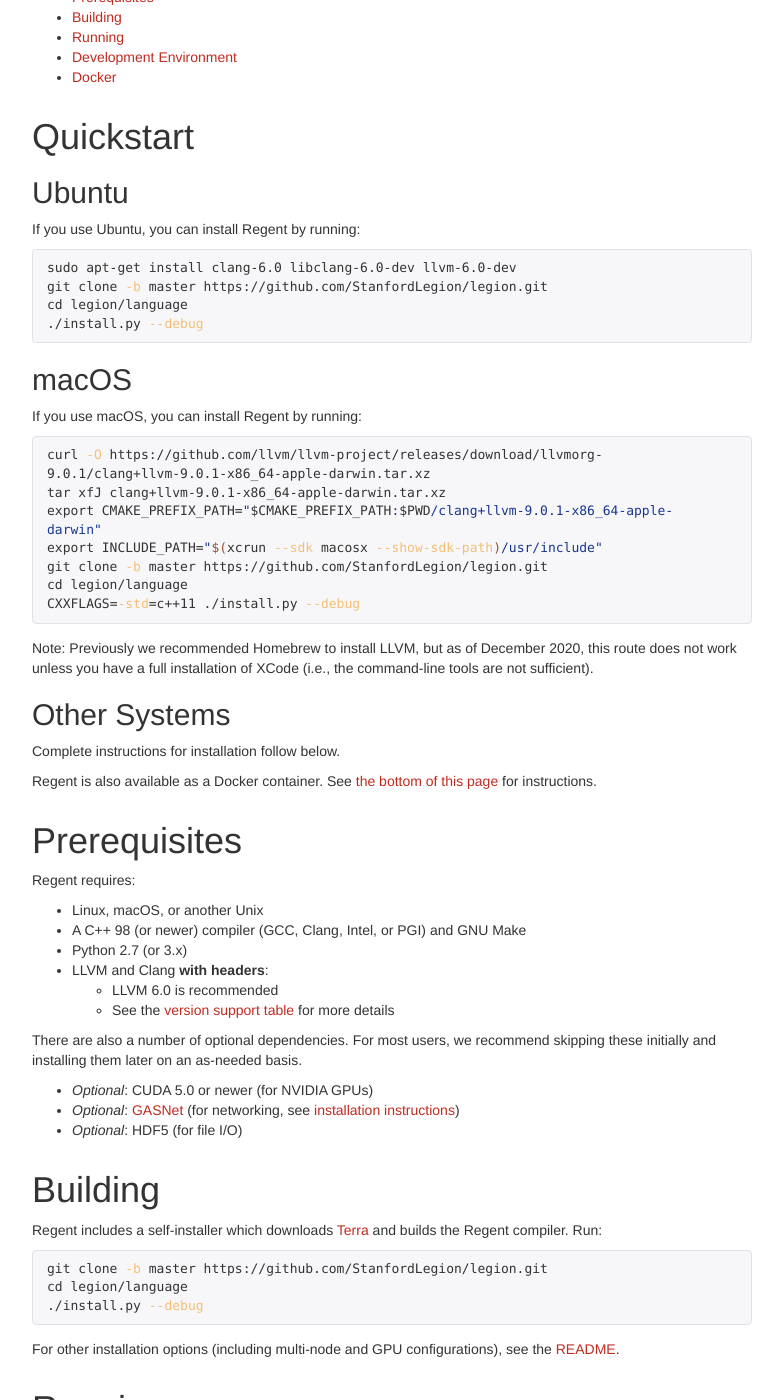
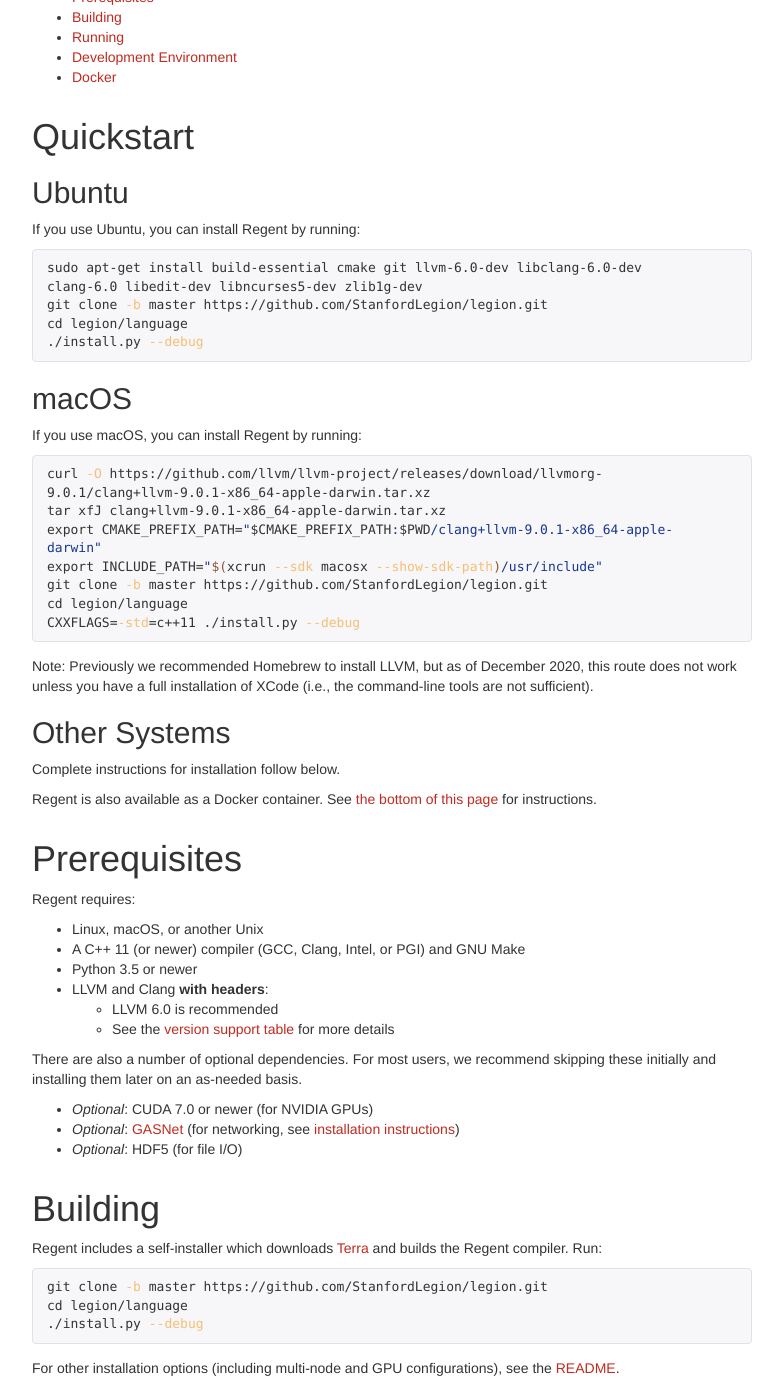
Before and after one commit to StanfordLegion/regent-lang.org, a Jekyll site: the page built from install.md, in a window 1280 px wide and 1400 px high, scrolled down 253 px. Shown: the whole window, without its empty margins (248-1031 px from the left). Built offline with Jekyll 4.4.1, drawn with Linux system fonts in a browser that asks for light colours; nearby versions of some CDN libraries; Markdown is read by kramdown in place of the engine named in the settings.

Commit message:
Update installation instructions.

```diff
--- a/install.md
+++ b/install.md
@@ -23,7 +23,7 @@
 If you use Ubuntu, you can install Regent by running:
 
 {% highlight bash %}
-sudo apt-get install clang-6.0 libclang-6.0-dev llvm-6.0-dev
+sudo apt-get install build-essential cmake git llvm-6.0-dev libclang-6.0-dev clang-6.0 libedit-dev libncurses5-dev zlib1g-dev
 git clone -b master https://github.com/StanfordLegion/legion.git
 cd legion/language
 ./install.py --debug
@@ -60,8 +60,8 @@
 Regent requires:
 
   * Linux, macOS, or another Unix
-  * A C++ 98 (or newer) compiler (GCC, Clang, Intel, or PGI) and GNU Make
-  * Python 2.7 (or 3.x)
+  * A C++ 11 (or newer) compiler (GCC, Clang, Intel, or PGI) and GNU Make
+  * Python 3.5 or newer
   * LLVM and Clang **with headers**:
       * LLVM 6.0 is recommended
       * See the [version support table](https://github.com/terralang/terra#supported-llvm-versions) for more details
```
Also changed, not shown: other parts of install.md (+1 -1 lines).
